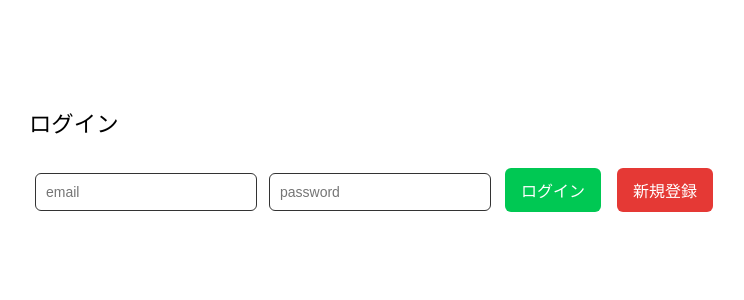
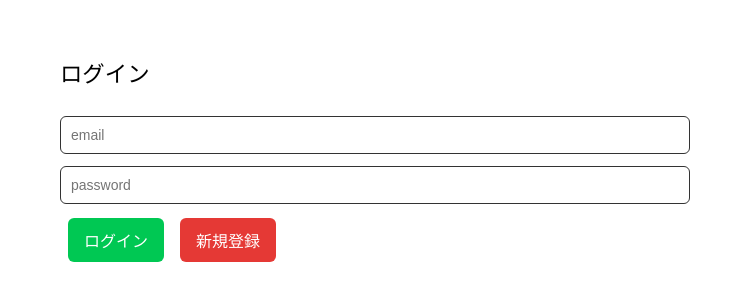
Before and after one commit to kdaito213/Ascendary-react, a React (Vite) app: page /graph in a window 1280 px wide. Shown: the part 256-556 px from the top of the page, without its empty margins (265-1009 px from the left). Built offline with nearby package versions, Linux system fonts and the light colour scheme; no server answers.

Commit message:
fix: css

```diff
--- a/src/App.css
+++ b/src/App.css
@@ -1,10 +1,13 @@
 /* ===== 全体 ===== */
+
+*{ box-sizing: border-box;}
 
 body{
   margin:0;
   background:white;
   color:black;
   font-family: "Helvetica Neue", Arial, sans-serif;
+  overflow-x: hidden;
 }
 
 #root{
@@ -152,9 +155,9 @@ input:checked + .slider:before{
 /* ===== 入力フォーム ===== */
 
 input{
-  width:200px;
+  width:100%;
   padding:10px;
-  margin:6px;
+  margin:6px 0;
   background:white;
   border:1px solid #333;
   border-radius:6px;
@@ -282,6 +285,11 @@ button:last-child:hover{
   border-radius:12px;
 }
 
+.graph-area canvas,
+.graph-area svg{
+  max-width:100%;
+}
+
 .dashboard-card{
   background: white;
   border: 1px solid #333;
@@ -380,6 +388,13 @@ button:last-child:hover{
   /* グラフ横スクロール対応 */
   .graph-area{
     overflow-x:auto;
+    max-width: 100%;
+    padding: 10px;
+  }
+
+  .graph-area > *{
+    width:100% !important;
+    height:auto !important;
   }
 
   /* ダッシュボードカード余白 */
--- a/src/GraphTraining.jsx
+++ b/src/GraphTraining.jsx
@@ -31,12 +31,11 @@ function GraphTraining({record}) {
         <h2>グラフ</h2>
 
         {skills.map((skill) => (
-            <div key={skill}>
+            <div key={skill} style={{marginBottom: "30px"}}>
                 <h3>{skill}</h3>
-
+                <div style={{ width: "100%", height: "250px" }}>
+                    <ResponsiveContainer>
                         <LineChart
-                    width={600}
-                    height={300}
                             data={makeGraphDataBySkill(record, skill)}
                         >
                             <CartesianGrid strokeDasharray="3 3" />
@@ -50,7 +49,8 @@ function GraphTraining({record}) {
                                 stroke="#8884d8"
                             />
                         </LineChart>
-
+                    </ResponsiveContainer>
+                </div>
             </div>
         ))}
         </div>
```
Lines whose indentation alone changed are shown as unchanged.
